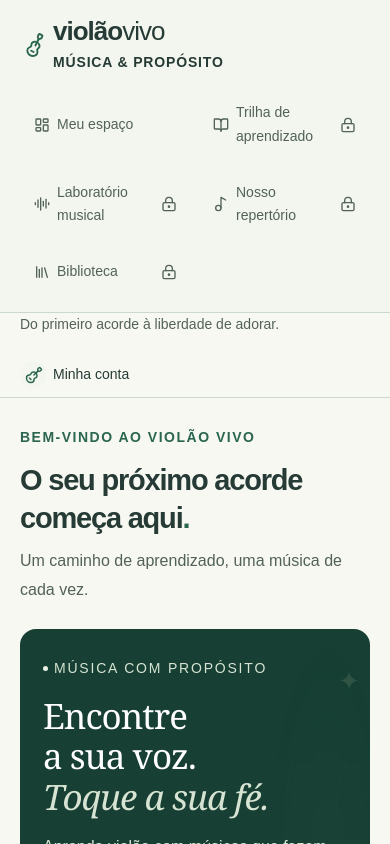
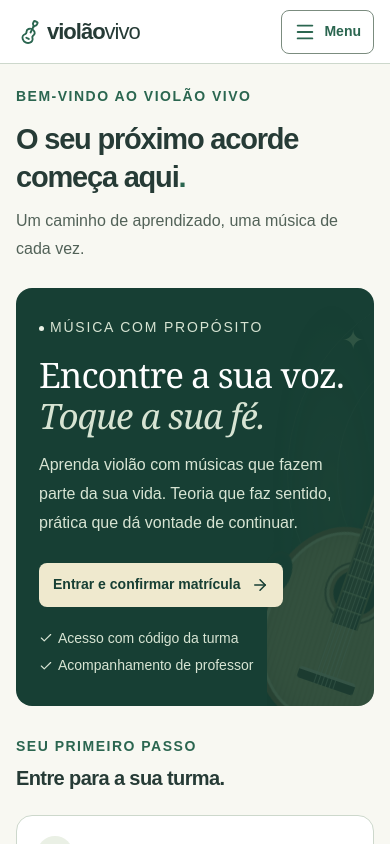
Before and after one commit to marcosrioj/violao-basico-intermediario, a Next.js app: page / in a window 390 px wide. Shown: the top 844 px of the page. Built offline with nearby package versions, Linux system fonts and the light colour scheme.

Commit message:
feat: improve mobile navigation and responsive controls

```diff
--- a/src/app/globals.css
+++ b/src/app/globals.css
@@ -2842,3 +2842,170 @@ th {
     transition: none !important;
   }
 }
+
+/* Compact navigation on phones and tablets; the lesson owns the screen. */
+.mobile-header {
+  display: none;
+}
+.page-heading > div {
+  min-width: 0;
+  max-width: 100%;
+}
+.mobile-drawer {
+  margin: 0 0 0 auto;
+  inset: 0 0 0 auto;
+  width: min(22rem, calc(100% - 24px));
+  height: 100dvh;
+  max-height: 100dvh;
+  max-width: none;
+  border: 0;
+  border-left: 1px solid var(--color-border);
+  padding: max(var(--space-4), env(safe-area-inset-top)) var(--space-5)
+    max(var(--space-5), env(safe-area-inset-bottom));
+  background: var(--color-surface);
+  color: var(--color-foreground);
+  overflow-y: auto;
+  overscroll-behavior: contain;
+}
+.mobile-drawer::backdrop {
+  background: rgb(0 0 0 / 45%);
+}
+.mobile-drawer-heading {
+  display: flex;
+  align-items: center;
+  justify-content: space-between;
+  gap: var(--space-3);
+  margin-bottom: var(--space-5);
+}
+.mobile-drawer .nav-caption {
+  display: block;
+  margin: var(--space-6) 0 var(--space-3);
+}
+.mobile-drawer nav {
+  display: grid;
+  gap: var(--space-2);
+}
+.mobile-drawer .nav-link {
+  margin: 0;
+  padding: var(--space-3);
+  font-size: var(--font-size-base);
+  min-height: 48px;
+}
+.mobile-drawer .sidebar-note {
+  display: none;
+}
+.mobile-drawer .sidebar-bottom {
+  display: block;
+  margin-top: var(--space-6);
+}
+.mobile-drawer .sidebar-bottom a {
+  display: inline-flex;
+  align-items: center;
+  min-height: 44px;
+}
+@media (max-width: 1000px) {
+  html {
+    scroll-padding-top: 88px;
+  }
+  .sidebar,
+  .topbar {
+    display: none;
+  }
+  .app-shell {
+    display: block;
+  }
+  .app-main {
+    width: 100%;
+    margin-left: 0;
+  }
+  .mobile-header {
+    display: flex;
+    align-items: center;
+    justify-content: space-between;
+    gap: var(--space-3);
+    position: sticky;
+    top: 0;
+    z-index: 40;
+    min-height: 64px;
+    padding: max(var(--space-2), env(safe-area-inset-top))
+      max(var(--space-4), env(safe-area-inset-right)) var(--space-2)
+      max(var(--space-4), env(safe-area-inset-left));
+    background: var(--color-surface);
+    border-bottom: 1px solid var(--color-border);
+  }
+  .mobile-header .brand {
+    font-size: 1.375rem;
+    min-height: 44px;
+  }
+  .mobile-header .brand small {
+    display: none;
+  }
+  .mobile-header .brand-mark {
+    width: 28px;
+    height: 36px;
+  }
+  .mobile-menu-button {
+    gap: var(--space-2);
+    padding: var(--space-2) var(--space-3);
+  }
+  main {
+    padding: var(--space-5) var(--space-4);
+  }
+}
+@media (max-width: 700px) {
+  input:not([type='checkbox']):not([type='radio']),
+  select,
+  textarea {
+    font-size: 16px;
+  }
+  .card,
+  .lesson-hero {
+    padding: var(--space-4);
+  }
+  .card h2 {
+    font-size: 1.25rem;
+  }
+  .section-title {
+    flex-wrap: wrap;
+    gap: var(--space-2);
+  }
+  .lesson-jumps {
+    display: flex;
+    flex-wrap: nowrap;
+    overflow-x: auto;
+    padding-bottom: var(--space-2);
+    scroll-snap-type: x proximity;
+  }
+  .lesson-jumps a {
+    flex: 0 0 auto;
+    scroll-snap-align: start;
+  }
+  .control-row {
+    gap: var(--space-2);
+  }
+  .control-row > .button {
+    flex: 1 1 auto;
+    justify-content: center;
+  }
+  .player-controls .chart-tempo-adjust .button {
+    width: 44px;
+    flex: 0 0 44px;
+  }
+  .player-controls .chart-transport-actions > .button {
+    width: auto;
+    min-width: 0;
+    flex: 1 1 6rem;
+  }
+  .app-footer {
+    flex-wrap: wrap;
+  }
+  .app-footer a {
+    display: inline-flex;
+    align-items: center;
+    min-height: 44px;
+  }
+  .button:active,
+  .choice:active {
+    filter: brightness(0.94);
+  }
+}
--- /dev/null
+++ b/src/components/mobile-navigation.tsx
@@ -0,0 +1,104 @@
+'use client';
+
+import { useEffect, useId, useRef, useState, type ReactNode } from 'react';
+import { Menu, X } from 'lucide-react';
+import Link from 'next/link';
+
+/** Native dialog provides focus containment and makes the background inert. */
+export function MobileNavigation({ brand, children }: { brand: ReactNode; children: ReactNode }) {
+  const dialog = useRef<HTMLDialogElement>(null);
+  const trigger = useRef<HTMLButtonElement>(null);
+  const [open, setOpen] = useState(false);
+  const id = useId();
+  useEffect(() => {
+    if (!open) return;
+    const previous = document.body.style.overflow;
+    document.body.style.overflow = 'hidden';
+    const media = window.matchMedia('(min-width: 1001px)');
+    const closeOnDesktop = () => {
+      if (media.matches) dialog.current?.close();
+    };
+    media.addEventListener('change', closeOnDesktop);
+    return () => {
+      document.body.style.overflow = previous;
+      media.removeEventListener('change', closeOnDesktop);
+    };
+  }, [open]);
+  return (
+    <>
+      <header className="mobile-header">
+        {brand}
+        <button
+          ref={trigger}
+          type="button"
+          className="button secondary mobile-menu-button"
+          aria-label="Abrir menu"
+          aria-expanded={open}
+          aria-controls={id}
+          aria-haspopup="dialog"
+          onClick={() => {
+            dialog.current?.showModal();
+            setOpen(true);
+          }}
+        >
+          <Menu size={22} aria-hidden="true" />
+          <span>Menu</span>
+        </button>
+      </header>
+      <dialog
+        ref={dialog}
+        id={id}
+        className="mobile-drawer"
+        aria-label="Menu principal"
+        onKeyDown={(event) => {
+          if (event.key !== 'Tab') return;
+          const controls = Array.from(
+            event.currentTarget.querySelectorAll<HTMLElement>('a[href], button:not(:disabled)'),
+          ).filter((element) => element.getClientRects().length);
+          const first = controls[0];
+          const last = controls.at(-1);
+          if (event.shiftKey && document.activeElement === first) {
+            event.preventDefault();
+            last?.focus();
+          } else if (!event.shiftKey && document.activeElement === last) {
+            event.preventDefault();
+            first?.focus();
+          }
+        }}
+        onClose={() => {
+          setOpen(false);
+          if (trigger.current?.getClientRects().length) trigger.current.focus();
+        }}
+        onClick={(event) => {
+          if (event.target === event.currentTarget) {
+            const bounds = event.currentTarget.getBoundingClientRect();
+            if (
+              event.clientX < bounds.left ||
+              event.clientX > bounds.right ||
+              event.clientY < bounds.top ||
+              event.clientY > bounds.bottom
+            )
+              dialog.current?.close();
+          }
+          if ((event.target as HTMLElement).closest('a')) dialog.current?.close();
+        }}
+      >
+        <div className="mobile-drawer-heading">
+          <strong>Navegação</strong>
+          <button
+            type="button"
+            className="button secondary icon"
+            aria-label="Fechar menu"
+            onClick={() => dialog.current?.close()}
+          >
+            <X size={22} aria-hidden="true" />
+          </button>
+        </div>
+        {children}
+        <Link className="nav-link" href="/painel">
+          Minha conta
+        </Link>
+      </dialog>
+    </>
+  );
+}
--- a/src/components/shell.tsx
+++ b/src/components/shell.tsx
@@ -1,4 +1,5 @@
 import Link from 'next/link';
+import { MobileNavigation } from './mobile-navigation';
 import {
   Guitar,
   LayoutDashboard,
@@ -43,12 +44,8 @@ export function Shell({
   courseAccess?: boolean;
 }) {
   const unlocked = teacher || courseAccess;
-  return (
-    <div className="app-shell">
-      <a className="skip" href="#conteudo">
-        Pular para conteúdo
-      </a>
-      <aside className="sidebar">
+  const navigation = (hintId: string) => (
+    <>
       <Brand />
       <div className="nav-caption">SEU APRENDIZADO</div>
       <nav aria-label="Principal">
@@ -59,7 +56,7 @@ export function Shell({
               key={href}
               href={locked ? '/painel' : href}
               aria-current={active === href ? 'page' : undefined}
-                aria-describedby={locked ? 'course-access-hint' : undefined}
+              aria-describedby={locked ? hintId : undefined}
               className={`nav-link${active === href ? ' active' : ''}${locked ? ' locked' : ''}`}
             >
               <Icon size={19} aria-hidden="true" />
@@ -84,7 +81,7 @@ export function Shell({
           {unlocked ? 'UM POUCO, TODOS OS DIAS' : 'SEU PRÓXIMO PASSO'}
         </span>
         <p>{unlocked ? 'A música cresce com você.' : 'Uma turma. Um novo começo.'}</p>
-          <small id="course-access-hint">
+        <small id={hintId}>
           {unlocked
             ? 'Reserve um momento para ouvir, experimentar e tocar.'
             : 'O curso é liberado após confirmar o código enviado pelo professor.'}
@@ -99,7 +96,17 @@ export function Shell({
         <small>13 módulos · 39 encontros</small>
         <Link href="/privacidade">Privacidade</Link>
       </div>
-      </aside>
+    </>
+  );
+  return (
+    <div className="app-shell">
+      <a className="skip" href="#conteudo">
+        Pular para conteúdo
+      </a>
+      <aside className="sidebar">{navigation('course-access-hint')}</aside>
+      <MobileNavigation brand={<Brand />}>
+        {navigation('mobile-course-access-hint')}
+      </MobileNavigation>
       <div className="app-main">
         <header className="topbar">
           <span>Do primeiro acorde à liberdade de adorar.</span>
```
Also changed, not shown: 2 other files (tests, documents, lock files or other folders). Lines whose indentation alone changed are shown as unchanged.
